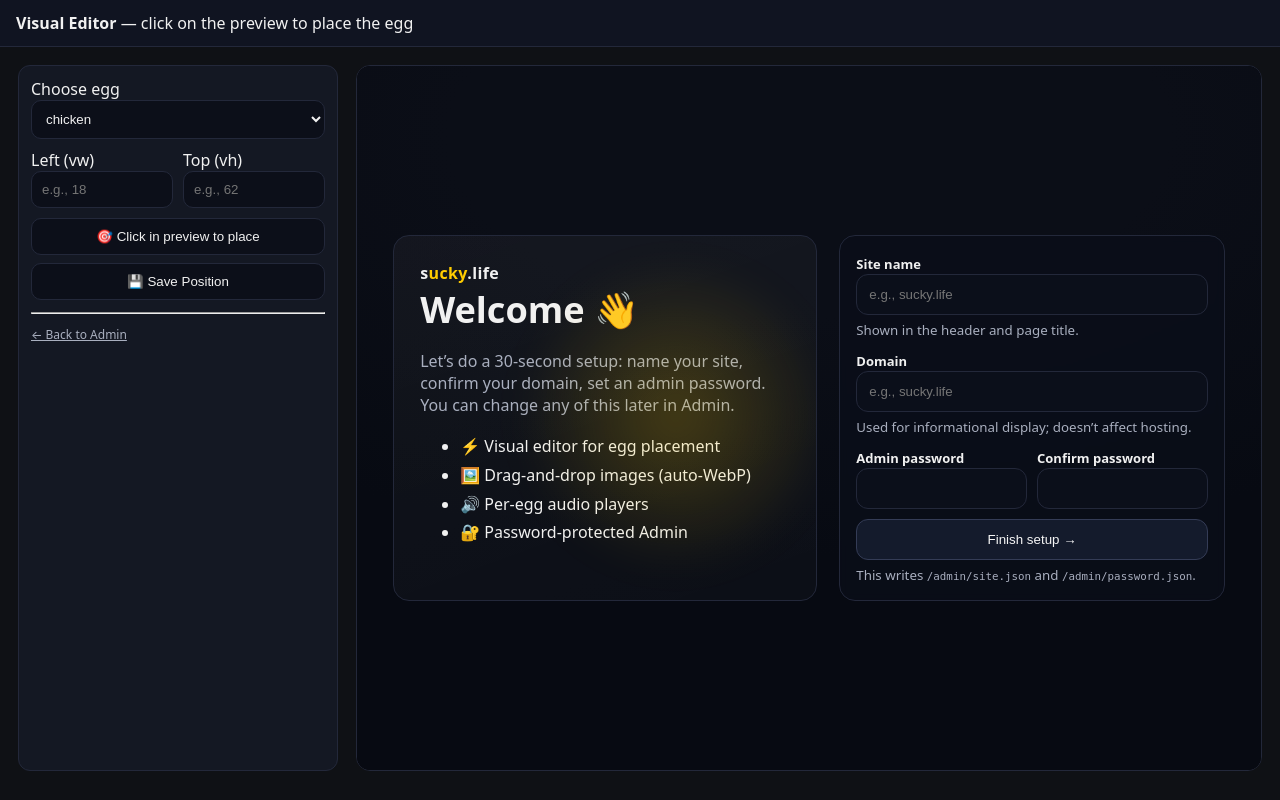
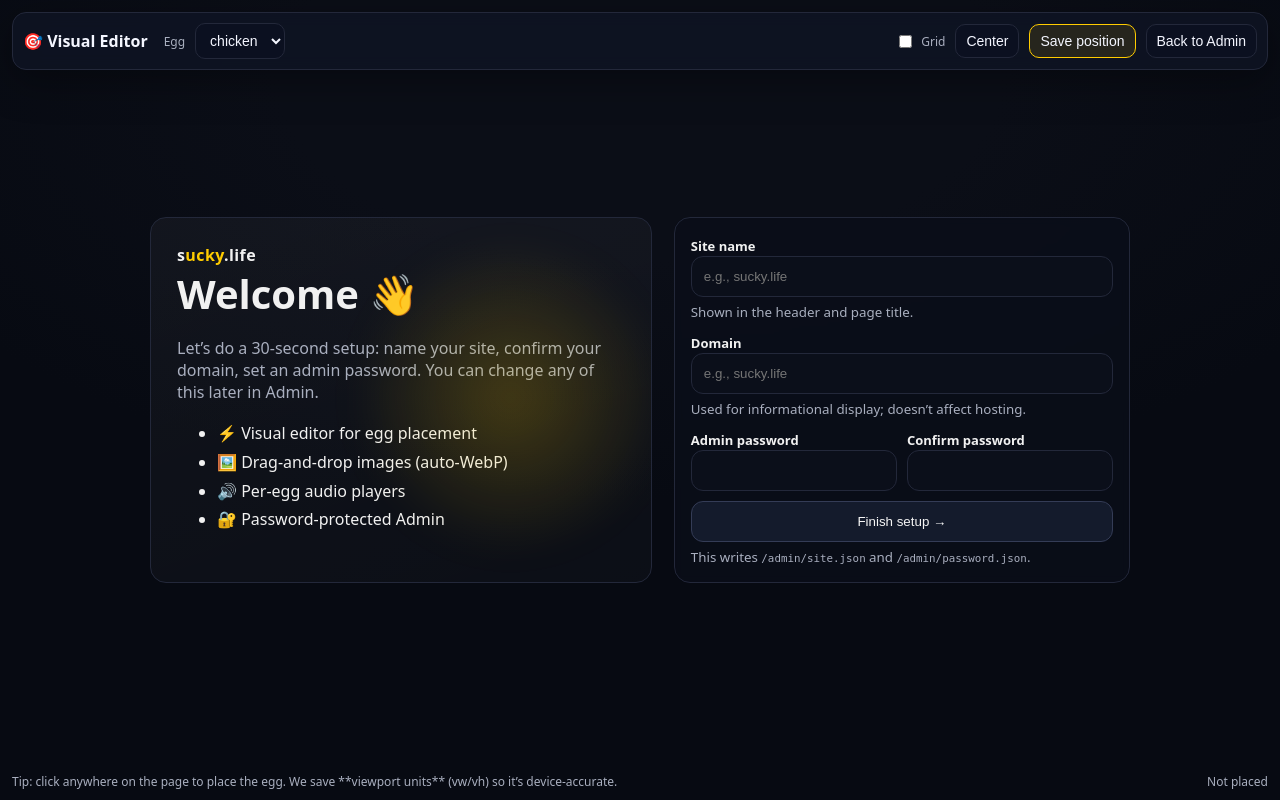
Before and after one commit to HaardenShah/Sucky.Life, a PHP site: page /admin/visual.php in a window 1280 px wide. Run offline with PHP 8.4, Linux system fonts and the light colour scheme; the visitor is signed in with stand-in values (Sample User, id 1).

Commit message:
Updated the visual egg editor to reflect true clicks

```diff
--- a/admin/visual.php
+++ b/admin/visual.php
@@ -1,137 +1,181 @@
 <?php
 require __DIR__.'/config.php';
 require __DIR__.'/util.php';
-if(empty($_SESSION['authed'])){ header('Location: index.php'); exit; }
+
+if(empty($_SESSION['authed'])){ http_response_code(403); exit('Forbidden'); }
+
 $eggs = list_eggs();
 $slug = $_GET['slug'] ?? ($eggs[0] ?? '');
-$current = $slug ? load_egg($slug) : null;
 ?><!doctype html>
-<html><head><meta charset="utf-8"><meta name="viewport" content="width=device-width, initial-scale=1">
-<title>Visual Egg Editor</title>
+<html>
+<head>
+<meta charset="utf-8"><meta name="viewport" content="width=device-width,initial-scale=1">
+<title>Visual Editor — <?= htmlspecialchars($SITE_NAME) ?></title>
 <style>
-  :root{ --bg:#0f1115; --card:#141823; --line:#23283a; --fg:#f1f1f1; --muted:#a9afbf; --brand:#ffcc00; }
+  :root{ --bar:#0f1423; --line:#23283a; --brand:#ffcc00; --fg:#f4f6ff; --muted:#a9afbf; --bezier:cubic-bezier(.22,.61,.36,1) }
   *{box-sizing:border-box}
-  body{margin:0; font-family:system-ui,Segoe UI,Roboto,Inter,Arial; background:var(--bg); color:var(--fg)}
-  header,footer{padding:12px 16px; background:#101421; border-bottom:1px solid var(--line)}
-  main{display:grid; grid-template-columns:320px 1fr; gap:18px; padding:18px; height: calc(100vh - 58px)}
-  .card{background:var(--card); border:1px solid var(--line); border-radius:12px; padding:12px; height:100%; overflow:auto}
+  html,body{height:100%}
+  body{margin:0; background:#0a0d16; color:var(--fg); overflow:hidden; font-family:system-ui,Segoe UI,Roboto,Inter,Arial}
+
+  /* Fullscreen iframe canvas */
+  .stage{position:fixed; inset:0; background:#000}
+  iframe#frame{position:absolute; inset:0; width:100%; height:100%; border:0}
+
+  /* Floating control bar */
+  .controls{
+    position:fixed; left:12px; right:12px; top:12px;
+    display:flex; align-items:center; gap:10px; padding:10px;
+    background:rgba(15,20,35,.86); border:1px solid var(--line);
+    border-radius:14px; backdrop-filter: blur(8px); box-shadow:0 10px 40px rgba(0,0,0,.35);
+    z-index:10;
+  }
+  select,button,input{
+    background:#0b1020; color:var(--fg); border:1px solid var(--line); border-radius:10px; padding:8px 10px; font-size:14px;
+  }
+  button{cursor:pointer; transition:transform .18s var(--bezier), background .2s, border-color .2s}
+  button:hover{transform:translateY(-1px)}
+  .cta{border-color:var(--brand); background:rgba(255,204,0,.1)}
   .muted{color:var(--muted); font-size:12px}
-  select,input,button{width:100%; padding:10px; border-radius:10px; border:1px solid var(--line); background:#0c0f19; color:var(--fg)}
-  button{cursor:pointer; transition: transform .18s cubic-bezier(.22,.61,.36,1)}
-  button:hover{transform: translateY(-1px)}
-  .row{display:grid; grid-template-columns:1fr 1fr; gap:10px}
-  .frameWrap{position:relative; height:100%; border-radius:14px; overflow:hidden; border:1px solid var(--line); background:#000}
-  iframe{position:absolute; inset:0; width:100%; height:100%; border:0}
-  .overlay{position:absolute; inset:0; pointer-events:none}
-  .clickCatcher{position:absolute; inset:0; cursor: crosshair; background:transparent; pointer-events:auto}
-  .marker{position:absolute; width:28px; height:28px; border-radius:50%; border:1px dashed rgba(255,255,255,.25); background:rgba(255,255,255,.08);
-          transform:translate(-50%,-50%) scale(.96); transition:transform .28s cubic-bezier(.22,.61,.36,1), box-shadow .25s ease;
-          box-shadow:0 10px 30px rgba(0,0,0,.45)}
-  .marker.show{transform:translate(-50%,-50%) scale(1.06)}
+  .sp{flex:1}
+
+  /* On-canvas marker + crosshair + HUD */
+  .marker{position:fixed; width:18px; height:18px; border-radius:50%; background:rgba(255,204,0,.95); box-shadow:0 6px 30px rgba(0,0,0,.45); transform:translate(-50%,-50%) scale(.9); z-index:9; pointer-events:none; transition: transform .18s var(--bezier)}
+  .marker.show{transform:translate(-50%,-50%) scale(1)}
+  .hud{
+    position:fixed; transform:translate(-50%, -120%); background:rgba(0,0,0,.72); border:1px solid rgba(255,255,255,.16);
+    color:#eaeefc; font-size:12px; padding:6px 8px; border-radius:10px; pointer-events:none; white-space:nowrap; z-index:9
+  }
+  .gridToggle{display:flex; align-items:center; gap:6px}
+  .grid{position:fixed; inset:0; background-image: linear-gradient(to right, rgba(255,255,255,.06) 1px, transparent 1px),
+                                     linear-gradient(to bottom, rgba(255,255,255,.06) 1px, transparent 1px);
+        background-size: 5vw 5vw, 5vh 5vh; pointer-events:none; z-index:2; opacity:.0; transition:opacity .2s}
+  .grid.on{opacity:.35}
+
+  /* Footer hint */
+  .foot{position:fixed; bottom:10px; left:12px; right:12px; display:flex; justify-content:space-between; color:var(--muted); font-size:12px; z-index:10}
 </style>
 </head>
 <body>
-<header><strong>Visual Editor</strong> — click on the preview to place the egg</header>
-<main>
-  <aside class="card">
-    <form id="controls">
-      <label>Choose egg</label>
-      <select id="egg">
-        <?php foreach($eggs as $s): ?>
-          <option value="<?=$s?>" <?=$s===$slug?'selected':''?>><?=$s?></option>
-        <?php endforeach; ?>
-      </select>
-      <div style="height:10px"></div>
-      <div class="row">
-        <div>
-          <label>Left (vw)</label>
-          <input id="left" type="number" step="0.1" value="<?= isset($current['pos_left']) ? htmlspecialchars($current['pos_left']) : '' ?>" placeholder="e.g., 18">
-        </div>
-        <div>
-          <label>Top (vh)</label>
-          <input id="top" type="number" step="0.1" value="<?= isset($current['pos_top']) ? htmlspecialchars($current['pos_top']) : '' ?>" placeholder="e.g., 62">
-        </div>
-      </div>
-      <div style="height:10px"></div>
-      <button id="placeBtn" type="button">🎯 Click in preview to place</button>
-      <div style="height:8px"></div>
-      <button id="saveBtn" type="button">💾 Save Position</button>
-      <p class="muted" id="status"></p>
-      <hr>
-      <a href="index.php" class="muted">← Back to Admin</a>
-    </form>
-  </aside>
+  <div class="stage">
+    <iframe id="frame" src="../index.php?from=editor" title="Homepage Preview" loading="eager"></iframe>
+    <div class="grid" id="grid"></div>
+    <div class="marker" id="marker" style="left:-9999px; top:-9999px"></div>
+    <div class="hud" id="hud" style="left:-9999px; top:-9999px">0vw, 0vh</div>
+  </div>
 
-  <section class="frameWrap">
-    <iframe id="frame" src="../index.php?from=editor" title="Homepage Preview" loading="eager"></iframe>
-    <div class="overlay">
-      <div id="marker" class="marker" style="display:none"></div>
-    </div>
-    <div id="catcher" class="clickCatcher" style="display:none"></div>
-  </section>
-</main>
+  <div class="controls" role="toolbar" aria-label="Placement Controls">
+    <strong style="margin-right:6px">🎯 Visual Editor</strong>
+    <label class="muted">Egg</label>
+    <select id="eggSel">
+      <?php foreach($eggs as $e): ?>
+        <option value="<?=htmlspecialchars($e)?>" <?= $e===$slug?'selected':'' ?>><?=htmlspecialchars($e)?></option>
+      <?php endforeach; ?>
+    </select>
+
+    <span class="sp"></span>
+
+    <span class="gridToggle">
+      <input type="checkbox" id="toggleGrid">
+      <label for="toggleGrid" class="muted">Grid</label>
+    </span>
+
+    <button type="button" id="btnCenter">Center</button>
+    <button type="button" id="btnSave" class="cta">Save position</button>
+    <a href="./index.php?slug=<?=urlencode($slug)?>" target="_blank"><button type="button">Back to Admin</button></a>
+  </div>
+
+  <div class="foot">
+    <span class="muted">Tip: click anywhere on the page to place the egg. We save **viewport units** (vw/vh) so it’s device-accurate.</span>
+    <span id="posReadout" class="muted"></span>
+  </div>
 
 <script>
   const frame = document.getElementById('frame');
-  const catcher = document.getElementById('catcher');
   const marker = document.getElementById('marker');
-  const eggSel = document.getElementById('egg');
-  const leftInput = document.getElementById('left');
-  const topInput = document.getElementById('top');
-  const statusEl = document.getElementById('status');
-  const placeBtn = document.getElementById('placeBtn');
-  const saveBtn = document.getElementById('saveBtn');
+  const hud = document.getElementById('hud');
+  const grid = document.getElementById('grid');
+  const eggSel = document.getElementById('eggSel');
+  const posReadout = document.getElementById('posReadout');
+  const btnCenter = document.getElementById('btnCenter');
+  const btnSave = document.getElementById('btnSave');
+  const toggleGrid = document.getElementById('toggleGrid');
 
-  eggSel.addEventListener('change', ()=> {
-    const slug = eggSel.value;
-    location.href = 'visual.php?slug=' + encodeURIComponent(slug);
+  let pos = { vw: null, vh: null };
+  let currentSlug = eggSel.value;
+
+  eggSel.addEventListener('change', ()=>{
+    currentSlug = eggSel.value;
+    // optional: fetch current to show marker
+    fetch('../eggs/data/'+encodeURIComponent(currentSlug)+'.json?ts='+(Date.now()))
+      .then(r=>r.json()).then(j=>{
+        if(typeof j.pos_left === 'number' && typeof j.pos_top === 'number'){
+          setMarker(j.pos_left, j.pos_top);
+        } else {
+          hideMarker();
+        }
+      }).catch(hideMarker);
   });
 
-  placeBtn.addEventListener('click', ()=>{
-    status('Click anywhere on the preview…');
-    catcher.style.display = 'block';
+  toggleGrid.addEventListener('change', ()=> grid.classList.toggle('on', toggleGrid.checked));
+
+  btnCenter.addEventListener('click', ()=>{
+    setMarker(50, 50);
   });
 
-  catcher.addEventListener('click', (e)=>{
-    // Click position inside the iframe box -> % of its width/height -> vw/vh equivalent.
-    const rect = frame.getBoundingClientRect();
-    const x = (e.clientX - rect.left) / rect.width;   // 0..1
-    const y = (e.clientY - rect.top) / rect.height;   // 0..1
-    const leftVW = +(x * 100).toFixed(2);
-    const topVH  = +(y * 100).toFixed(2);
-    leftInput.value = leftVW;
-    topInput.value = topVH;
-    showMarker(leftVW, topVH);
-    catcher.style.display = 'none';
-    status(`Position: ${leftVW}vw, ${topVH}vh (not saved yet)`);
+  btnSave.addEventListener('click', ()=>{
+    if(pos.vw==null || pos.vh==null){ flash('Click the page to place the egg first.'); return; }
+    const body = new URLSearchParams({ slug: currentSlug, pos_left: pos.vw, pos_top: pos.vh });
+    fetch('save_position.php', { method:'POST', headers:{'Content-Type':'application/x-www-form-urlencoded'}, body })
+      .then(r=>r.json()).then(j=>{
+        if(j && j.ok){ flash('Saved ✓'); }
+        else { flash('Save failed'); }
+      }).catch(()=> flash('Save failed'));
   });
 
-  function showMarker(lvw, tvh){
-    marker.style.display = 'block';
-    marker.style.left = lvw + 'vw';
-    marker.style.top  = tvh + 'vh';
-    marker.classList.remove('show');
-    requestAnimationFrame(()=> marker.classList.add('show'));
+  function flash(text){
+    btnSave.textContent = text;
+    setTimeout(()=> btnSave.textContent='Save position', 900);
   }
 
-  saveBtn.addEventListener('click', ()=>{
-    const slug = eggSel.value;
-    const lvw = parseFloat(leftInput.value);
-    const tvh = parseFloat(topInput.value);
-    if(!(isFinite(lvw) && isFinite(tvh))) return status('Please set a valid position.');
-    const body = new URLSearchParams({slug, pos_left: lvw, pos_top: tvh});
-    fetch('save_position.php', {method:'POST', headers:{'Content-Type':'application/x-www-form-urlencoded'}, body})
-      .then(r=>r.json()).then(j=>{
-        if(j.ok){
-          status('Saved. Refreshing preview…');
-          // bust cache
-          frame.src = '../index.html?from=editor&ts=' + Date.now();
-        } else {
-          status('Error: ' + (j.error || 'Unknown'));
-        }
-      }).catch(()=> status('Network error'));
-  });
+  function setMarker(vw, vh){
+    pos = { vw: +vw, vh: +vh };
+    marker.style.left = vw + 'vw';
+    marker.style.top  = vh + 'vh';
+    marker.classList.add('show');
+    hud.style.left = vw + 'vw';
+    hud.style.top  = vh + 'vh';
+    hud.textContent = vw.toFixed(2) + 'vw, ' + vh.toFixed(2) + 'vh';
+    posReadout.textContent = 'Current: ' + hud.textContent;
+  }
+  function hideMarker(){
+    pos = {vw:null, vh:null};
+    marker.style.left = '-9999px';
+    hud.style.left = '-9999px';
+    posReadout.textContent = 'Not placed';
+  }
 
-  function status(t){ statusEl.textContent = t; }
+  // Receive precise vw/vh from the homepage (editor mode)
+  window.addEventListener('message', (ev)=>{
+    try{
+      if(!ev.data || ev.data.type !== 'egg-editor-click') return;
+      const {vw, vh} = ev.data;
+      if(typeof vw === 'number' && typeof vh === 'number'){
+        setMarker(vw, vh);
+      }
+    }catch(_){}
+  }, false);
+
+  // Load initial
+  (function init(){
+    if(currentSlug){
+      fetch('../eggs/data/'+encodeURIComponent(currentSlug)+'.json?ts='+(Date.now()))
+        .then(r=>r.json()).then(j=>{
+          if(typeof j.pos_left === 'number' && typeof j.pos_top === 'number'){
+            setMarker(j.pos_left, j.pos_top);
+          } else { hideMarker(); }
+        }).catch(hideMarker);
+    }
+  })();
 </script>
-</body></html>
+</body>
+</html>
--- a/index.php
+++ b/index.php
@@ -137,6 +137,47 @@
       spot.addEventListener('click', ()=>openEgg('eggs/egg.php?slug='+encodeURIComponent(item.slug))); document.body.appendChild(spot);
       const note=document.createElement('div'); note.className='egg-note'; note.dataset.for=item.slug; note.style.left=item.pos_left+'vw'; note.style.top=(item.pos_top-2)+'vh'; note.textContent=item.title||item.caption||item.slug; document.body.appendChild(note);
     }
+
+    // --- Editor-mode: only when loaded with ?from=editor ---
+  (function(){
+    const fromEditor = new URLSearchParams(location.search).get('from') === 'editor';
+    if(!fromEditor) return;
+
+    // Subtle hint overlay (doesn't affect layout)
+    const cross = document.createElement('div');
+    cross.style.cssText = 'position:fixed;inset:0;pointer-events:none;z-index:60';
+    document.body.appendChild(cross);
+
+    function ping(x,y){
+      const dot = document.createElement('div');
+      dot.style.cssText = 'position:fixed;width:14px;height:14px;border-radius:50%;background:rgba(255,204,0,.95);box-shadow:0 6px 20px rgba(0,0,0,.45);transform:translate(-50%,-50%);z-index:61';
+      dot.style.left = x + 'px'; dot.style.top = y + 'px';
+      document.body.appendChild(dot);
+      setTimeout(()=> dot.remove(), 450);
+    }
+
+    function onPlace(ev){
+      // Prefer client coords (viewport), then compute vw/vh from window size
+      const x = ev.clientX, y = ev.clientY;
+      const vw = (x / window.innerWidth) * 100;
+      const vh = (y / window.innerHeight) * 100;
+
+      // Tell parent admin overlay
+      try{ window.parent.postMessage({ type:'egg-editor-click', vw, vh }, '*'); }catch(_){}
+
+      // Visual feedback
+      ping(x,y);
+    }
+
+    // Capture click anywhere (avoid swallowing regular clicks if needed)
+    document.addEventListener('click', function(e){
+      // Don’t hijack modal/close buttons while in editor
+      if(e.target.closest('.modal') || e.target.closest('button')) return;
+      onPlace(e);
+      e.preventDefault();
+      e.stopPropagation();
+    }, true);
+  })();
   </script>
 </body>
 </html>
```
